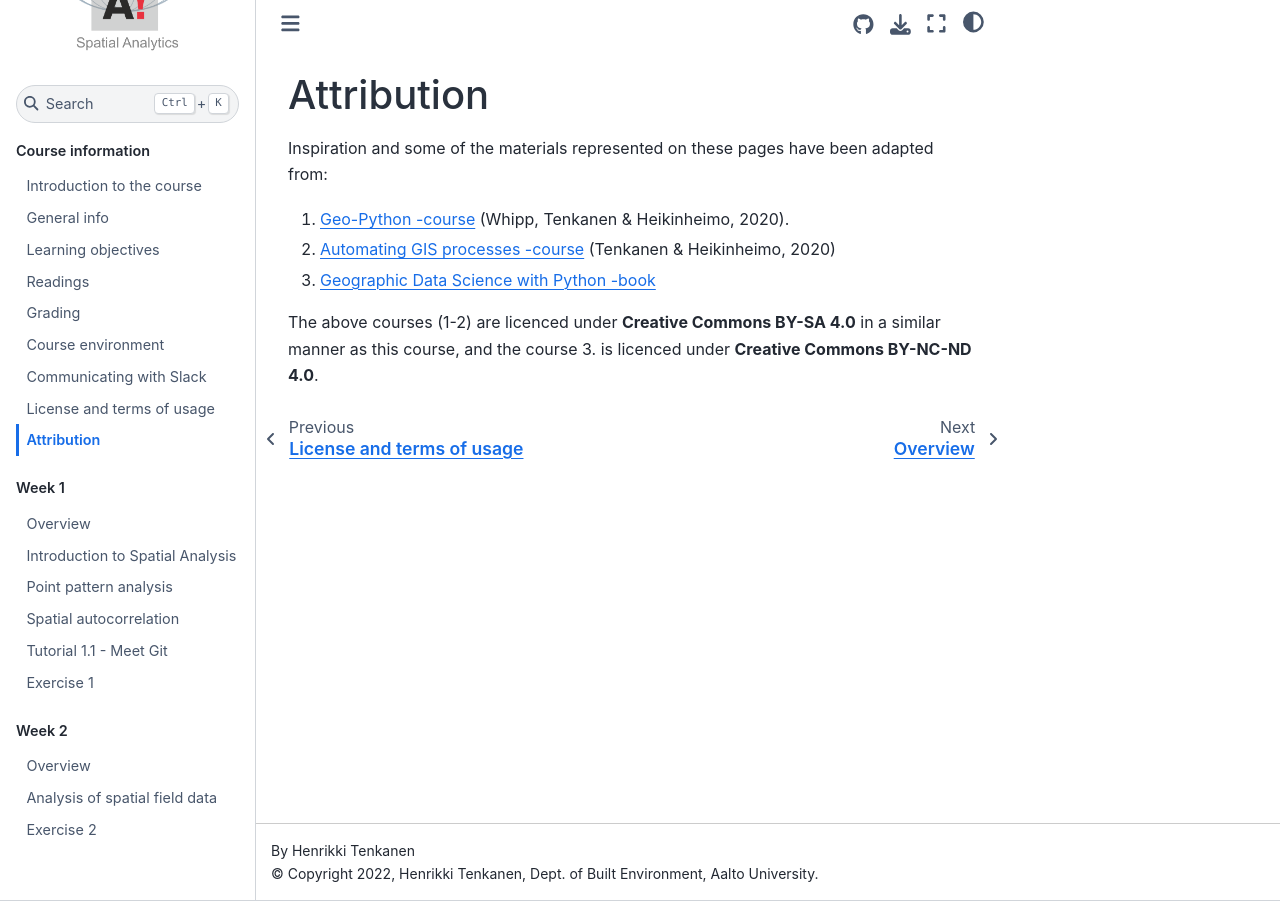
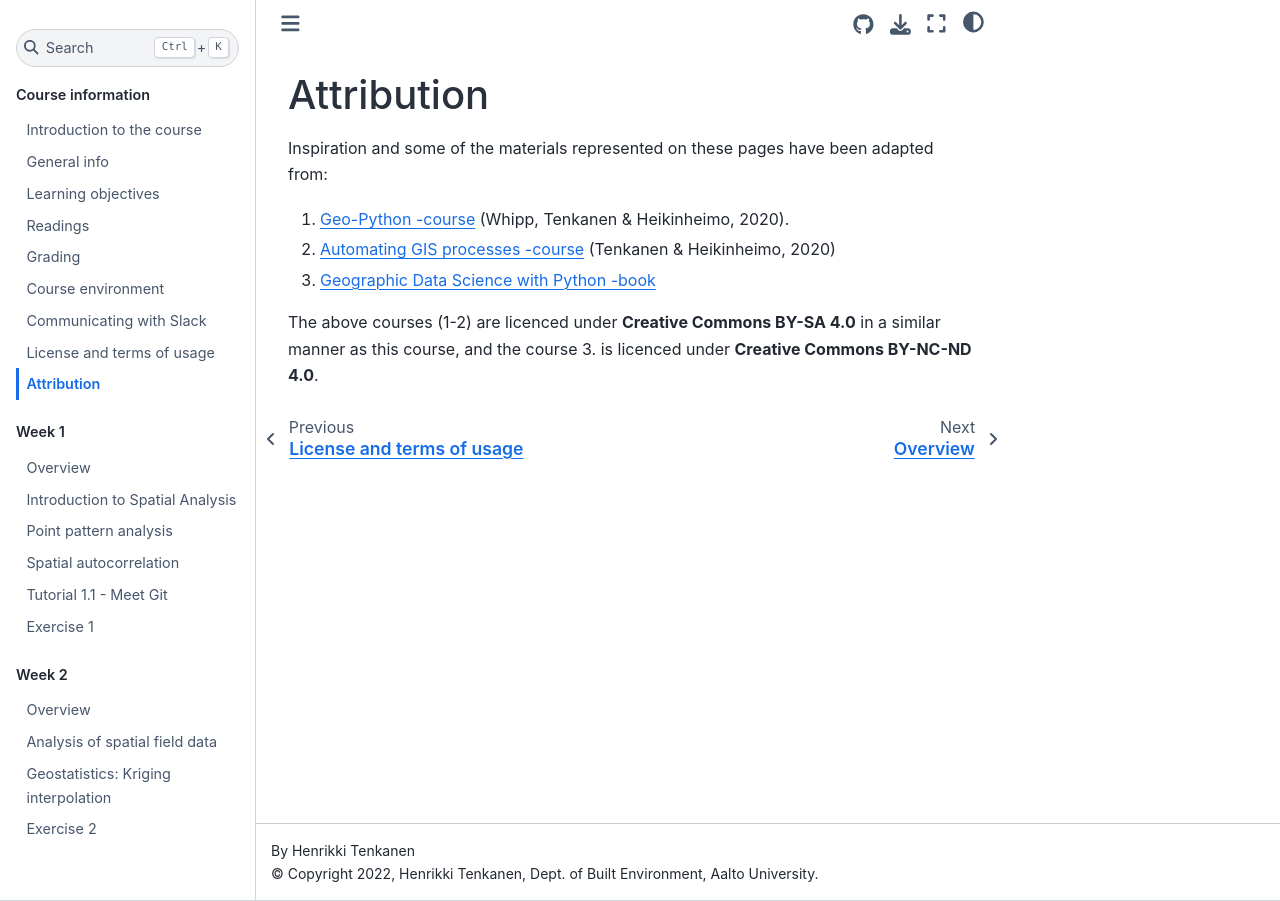
Before and after one commit to AaltoGIS/Spatial-Analytics, a Sphinx documentation site: the page built from source/course-info/attribution.rst, in a window 1280 px wide. Built offline with Sphinx 7.4.7 and the Sphinx Book theme 1.1.4, drawn with Linux system fonts in a browser that asks for light colours; pages that are not in the unit, such as notebooks, are missing from menus.

Commit message:
Add Lesson 2.2

```diff
--- a/source/index.rst
+++ b/source/index.rst
@@ -149,8 +149,9 @@
 
     lessons/L2/overview
     lessons/L2/analysis-of-spatial-field-data
+    lessons/L2/geostatistics-kriging.rst
     lessons/L2/exercise-2
-..        lessons/L2/geostatistics-kriging.rst
+
 
 
     .. toctree::
```
